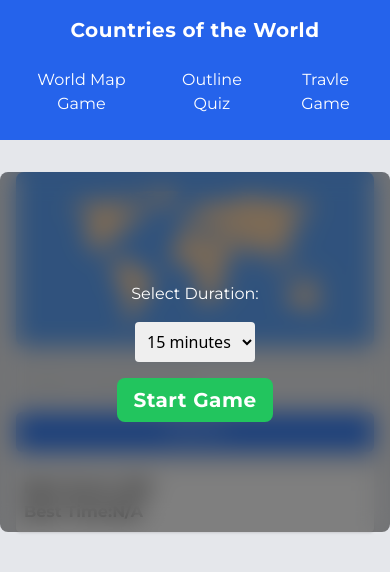
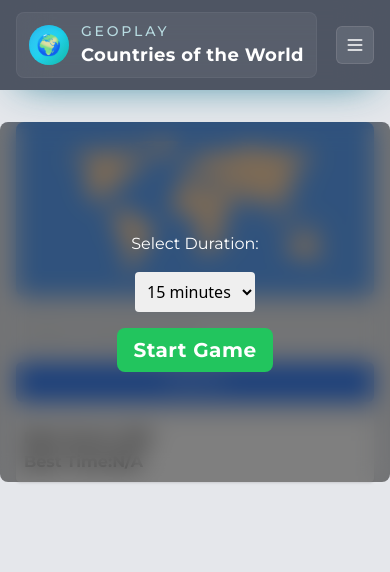
Before and after one commit to LuizFelipeBarbosa/countries-game, a React (Vite) app: page / in a window 390 px wide. Both pictures are taken after a click on the button 195 px from the left and 570 px from the top of the page. Shown: the top 572 px of the page. Built offline with nearby package versions, Linux system fonts and the light colour scheme.

Commit message:
Revamp navigation bar with responsive menu

```diff
--- a/src/components/ui/NavBar.jsx
+++ b/src/components/ui/NavBar.jsx
@@ -1,34 +1,128 @@
-const NavBar = ({ onSelect }) => (
-	<nav className="bg-blue-600 p-4 text-white">
-		<div className="container mx-auto flex flex-col sm:flex-row justify-between items-center">
-			<h1
-				className="text-xl sm:text-2xl font-bold font-montserrat tracking-wide cursor-pointer"
-				onClick={() => onSelect(null)}
+import { useMemo, useState } from "react";
+import { Menu, X } from "lucide-react";
+
+const NavBar = ({ onSelect }) => {
+const [isMobileOpen, setIsMobileOpen] = useState(false);
+
+const navLinks = useMemo(
+() => [
+{ id: null, label: "Overview", description: "Start from the world map" },
+{ id: "world", label: "World Map", description: "Pinpoint every nation" },
+{ id: "outline", label: "Outline Quiz", description: "Match borders to countries" },
+{ id: "travle", label: "Travle", description: "Daily geography puzzle" },
+],
+[],
+);
+
+const handleSelect = (id) => {
+onSelect(id);
+setIsMobileOpen(false);
+};
+
+return (
+<nav className="sticky top-0 z-40 bg-slate-900/70 backdrop-blur-xl shadow-[0_12px_40px_-20px_rgba(14,116,144,0.9)] transition-colors duration-300">
+<div className="mx-auto flex max-w-6xl items-center justify-between px-4 py-3 text-slate-50 sm:px-6">
+<button
+onClick={() => handleSelect(null)}
+type="button"
+className="group flex items-center gap-3 rounded-lg border border-white/5 bg-white/5 px-3 py-2 font-montserrat text-left text-base font-semibold tracking-wide text-white transition hover:border-white/20 hover:bg-white/10"
 >
-				Countries of the World
-			</h1>
-			<div className="flex space-x-4 mt-4 sm:mt-0">
+<span className="flex h-10 w-10 items-center justify-center rounded-full bg-gradient-to-br from-sky-400 via-cyan-400 to-teal-500 text-xl shadow-inner shadow-cyan-500/40 transition group-hover:scale-105">
+🌍
+</span>
+<span className="leading-tight">
+<span className="block text-sm font-medium uppercase tracking-[0.2em] text-cyan-100/80">GeoPlay</span>
+<span className="block text-lg font-bold">Countries of the World</span>
+</span>
+</button>
+<div className="hidden items-center gap-8 md:flex">
+{navLinks.map((link) => (
 <button
-					className="p-2 hover:bg-blue-700 rounded font-montserrat"
-					onClick={() => onSelect("world")}
+key={link.id ?? "overview"}
+onClick={() => handleSelect(link.id)}
+type="button"
+className="group relative font-montserrat text-sm font-semibold tracking-wide text-slate-100 transition"
 >
-					World Map Game
+<span className="inline-flex flex-col items-start gap-0.5">
+<span>{link.label}</span>
+<span className="text-[11px] font-normal uppercase tracking-[0.18em] text-cyan-100/70">
+{link.description}
+</span>
+</span>
+<span className="absolute -bottom-1 left-0 h-0.5 w-full scale-x-0 transform bg-cyan-300 transition-transform duration-200 ease-out group-hover:scale-x-100" />
 </button>
+))}
 <button
-					className="p-2 hover:bg-blue-700 rounded font-montserrat"
-					onClick={() => onSelect("outline")}
+onClick={() => handleSelect("travle")}
+type="button"
+className="rounded-full bg-gradient-to-r from-cyan-400 via-sky-500 to-blue-500 px-4 py-2 font-montserrat text-sm font-semibold text-slate-900 shadow-lg shadow-cyan-500/30 transition hover:shadow-cyan-400/40"
 >
-					Outline Quiz
-				</button>
-				<button
-					className="p-2 hover:bg-blue-700 rounded font-montserrat"
-					onClick={() => onSelect("travle")}
-				>
-					Travle Game
+Play Daily Challenge
 </button>
 </div>
+<button
+onClick={() => setIsMobileOpen(true)}
+type="button"
+className="inline-flex items-center justify-center rounded-md border border-white/10 bg-white/10 p-2 text-white transition hover:border-white/30 hover:bg-white/20 md:hidden"
+aria-label="Open navigation menu"
+>
+<Menu className="h-5 w-5" aria-hidden="true" />
+</button>
 </div>
+{isMobileOpen ? (
+<div className="md:hidden">
+<div className="fixed inset-0 z-40 bg-slate-950/70 backdrop-blur-sm transition-opacity" onClick={() => setIsMobileOpen(false)} />
+<div className="fixed inset-y-0 right-0 z-50 flex w-72 max-w-full flex-col bg-slate-900/95 px-6 pb-8 pt-6 shadow-[0_24px_60px_-25px_rgba(56,189,248,0.5)] transition-transform duration-300">
+<div className="flex items-center justify-between">
+<span className="font-montserrat text-sm font-semibold uppercase tracking-[0.3em] text-cyan-100/80">
+Menu
+</span>
+<button
+onClick={() => setIsMobileOpen(false)}
+type="button"
+className="rounded-md border border-white/10 bg-white/5 p-2 text-white transition hover:border-white/30 hover:bg-white/10"
+aria-label="Close navigation menu"
+>
+<X className="h-5 w-5" aria-hidden="true" />
+</button>
+</div>
+<nav className="mt-8 flex flex-col gap-5">
+{navLinks.map((link) => (
+<button
+key={link.id ?? "overview"}
+onClick={() => handleSelect(link.id)}
+type="button"
+className="rounded-lg border border-white/5 bg-white/5 px-4 py-3 text-left font-montserrat text-base font-semibold text-slate-100 shadow-sm shadow-slate-900/50 transition hover:border-cyan-300/50 hover:bg-cyan-400/10"
+>
+<span className="block text-lg">{link.label}</span>
+<span className="block text-xs uppercase tracking-[0.2em] text-cyan-100/70">
+{link.description}
+</span>
+</button>
+))}
+</nav>
+<div className="mt-auto">
+<button
+onClick={() => handleSelect("travle")}
+type="button"
+className="mt-6 w-full rounded-full bg-gradient-to-r from-cyan-400 via-sky-500 to-blue-500 px-5 py-3 font-montserrat text-sm font-semibold text-slate-900 shadow-lg shadow-cyan-500/40 transition hover:shadow-cyan-400/40"
+>
+Play Daily Challenge
+</button>
+<div className="mt-4 flex items-center gap-3 rounded-lg border border-white/5 bg-white/5 px-4 py-3 text-cyan-100/70">
+<span className="flex h-2.5 w-2.5 items-center justify-center">
+<span className="h-2 w-2 animate-pulse rounded-full bg-emerald-400" />
+</span>
+<span className="text-xs font-medium uppercase tracking-[0.3em]">
+Live Streak: Keep exploring!
+</span>
+</div>
+</div>
+</div>
+</div>
+) : null}
 </nav>
 );
+};
 
 export default NavBar;
```
Lines whose indentation alone changed are shown as unchanged.
